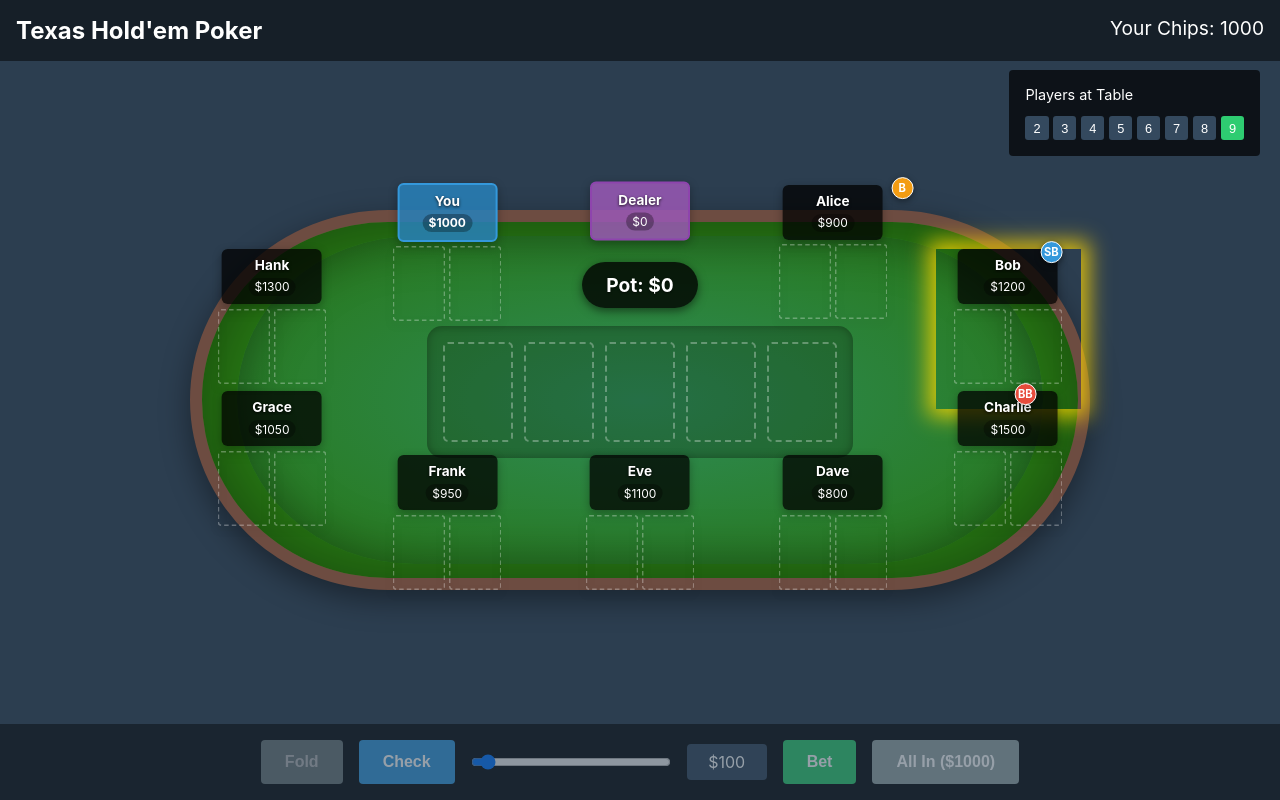
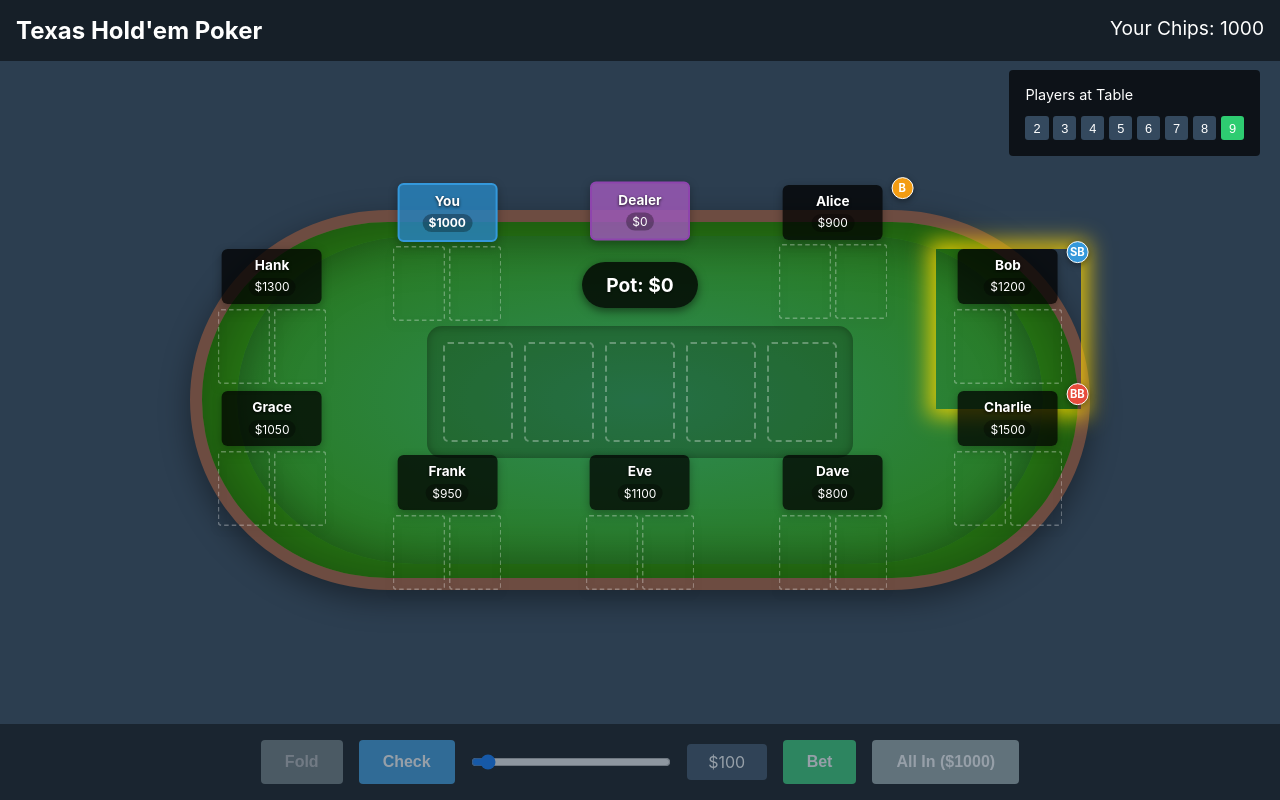
Before and after one commit to MatthewPDingle/CSCPT, a React (Create React App) app in the folder frontend/: page /game in a window 1280 px wide. Built offline with nearby package versions, Linux system fonts and the light colour scheme.

Commit message:
Fix marker positioning with a flex container

```diff
--- a/frontend/src/components/poker/PlayerSeat.tsx
+++ b/frontend/src/components/poker/PlayerSeat.tsx
@@ -114,9 +114,19 @@ const PlayerCards = styled.div<{ isHuman: boolean }>`
   min-height: 53px; /* Ensure consistent height even without cards */
 `;
 
+// Create a container for the markers
+const MarkersContainer = styled.div`
+  position: absolute;
+  top: -8px;
+  right: -8px;
+  display: flex;
+  flex-direction: row-reverse; // Ensures Button is rightmost
+  gap: 4px;
+  z-index: 5;
+`;
+
 // Base style for all position markers
 const PositionMarker = styled.div`
-  position: absolute;
   width: 22px;
   height: 22px;
   border-radius: 50%;
@@ -128,11 +138,6 @@ const PositionMarker = styled.div`
   font-weight: bold;
   box-shadow: 0 2px 6px rgba(0, 0, 0, 0.4);
   border: 1.5px solid white;
-  z-index: 5;
-
-  /* All markers positioned at the top-right corner */
-  top: -8px;
-  right: -8px;
 `;
 
 // Button marker (Dealer position)
@@ -142,13 +147,11 @@ const ButtonMarker = styled(PositionMarker)`
 
 // Small blind marker
 const SmallBlindMarker = styled(PositionMarker)`
-  transform: translateX(-26px); // Offset to the left of the Button marker
   background-color: #3498db; // Blue
 `;
 
 // Big blind marker
 const BigBlindMarker = styled(PositionMarker)`
-  transform: translateX(-52px); // Offset further left
   background-color: #e74c3c; // Red
 `;
 
@@ -164,9 +167,15 @@ const PlayerSeat: React.FC<PlayerSeatProps> = ({ player, position, isHuman }) =>
       <PlayerInfo isHuman={isHuman} isDealer={player.id === 'dealer'}>
         <PlayerName isHuman={isHuman}>{player.name}</PlayerName>
         <ChipCount isHuman={isHuman}>${player.chips}</ChipCount>
-        {player.isButton && <ButtonMarker>B</ButtonMarker>}
-        {player.isSB && <SmallBlindMarker>SB</SmallBlindMarker>}
-        {player.isBB && <BigBlindMarker>BB</BigBlindMarker>}
+
+        {/* Container for all markers */}
+        {(player.isButton || player.isSB || player.isBB) && (
+          <MarkersContainer>
+            {player.isButton && <ButtonMarker>B</ButtonMarker>}
+            {player.isSB && <SmallBlindMarker>SB</SmallBlindMarker>}
+            {player.isBB && <BigBlindMarker>BB</BigBlindMarker>}
+          </MarkersContainer>
+        )}
       </PlayerInfo>
 
       <PlayerCards isHuman={isHuman}>
```
